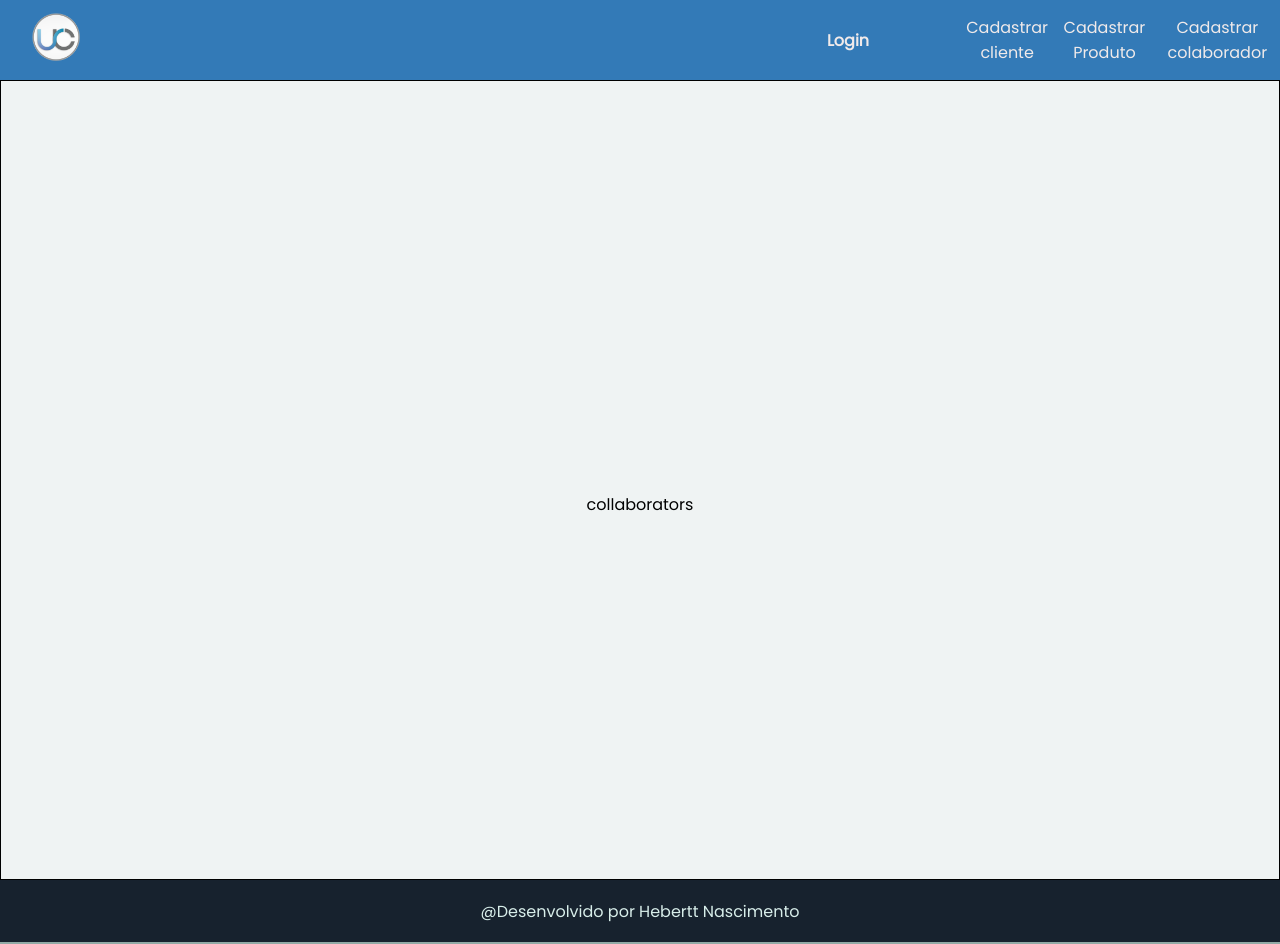
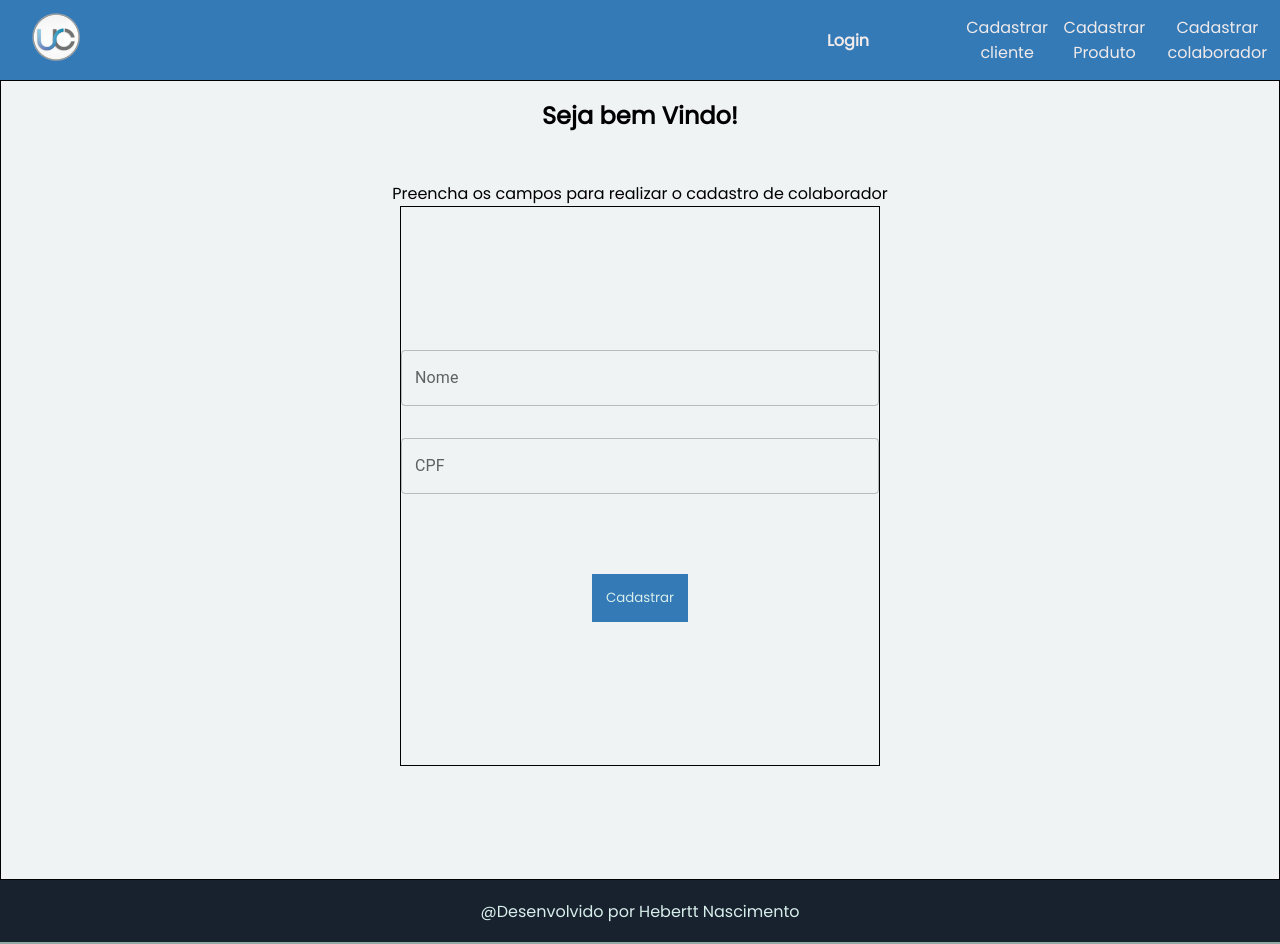
Before and after one commit to Kamui-Hebertt/ultracar-front-end-challenger, a React (Vite) app: page /collaborator in a window 1280 px wide. Built offline with nearby package versions, Linux system fonts and the light colour scheme.

Commit message:
feat: registers area

```diff
--- a/src/pages/Collaborators.tsx
+++ b/src/pages/Collaborators.tsx
@@ -1,13 +1,94 @@
+import { ContainerMain } from "../components/home/HomeStyles";
+import React, { useState } from "react";
+import TextField from "@mui/material/TextField";
+import { ConatinerContact, SectionLogin } from "./LoginStyles";
 
-import { ContainerMain } from "../components/home/HomeStyles";
+// import { costumers } from "../mocks/ClientsData";
+// import { IClientData } from "../intefaces/IClientData";
+// import DataRegistry from '../helpers/RegisterClient';
+
+const Collaborator = () => {
+  // const UserRegistry = new DataRegistry();
+
+  const [name, setName] = useState<string>("");
+  const [cpf, setCPF] = useState<string>("");
+
+  const [qrCode, setCode] = useState<string>("");
+  const [sign, setSign] = useState<boolean>(false);
+
+  const generateCode = () => {
+    const length = 15;
+    let code = "";
+    const chars =
+      "ABCDEFGHIJKLMNOPQRSTUVWXYZabcdefghijklmnopqrstuvwxyz0123456789";
+    for (let i = 0; i < length; i++) {
+      const randomIndex = Math.floor(Math.random() * chars.length);
+      code += chars[randomIndex];
+    }
+    return code;
+  };
+
+  const submit = (e: React.FormEvent<HTMLFormElement>) => {
+    e.preventDefault();
 
 
-const Collaborators:React.FC = () => {
-  return(
+
+    if (cpf.trim().length < 11) {
+      return alert("Cpf inválido, digite um formato válido");
+    }
+
+    if (!/^[0-9-]+$/.test(cpf)) {
+      return alert('Formato de cpf inválido, digite números com "-"');
+    }
+
+    let code = generateCode();
+    setCode(code);
+    setSign(true);
+    console.log(qrCode);
+    // UserRegistry.register(name, code, cpf);
+
+
+
+
+  };
+  return (
     <ContainerMain>
-      <p>collaborators</p>
+      <ConatinerContact>
+        <h2>Seja bem Vindo!</h2>
+
+        <p>Preencha os campos para realizar o cadastro de colaborador</p>
+        <form onSubmit={submit}>
+          <SectionLogin>
+            <TextField
+              label="Nome"
+              variant="outlined"
+              fullWidth
+              value={name}
+              onChange={(e) => setName(e.target.value)}
+            />
+
+            <TextField
+              label="CPF"
+              variant="outlined"
+              fullWidth
+              value={cpf}
+              onChange={(e) => setCPF(e.target.value)}
+            />
+
+
+            <button type="submit">Cadastrar</button>
+
+            {!sign || (
+              <p>
+                Cadastro realizado com sucesso, seu codigo de QR code ou login é
+                : {qrCode}
+              </p>
+            )}
+          </SectionLogin>
+        </form>
+      </ConatinerContact>
     </ContainerMain>
-  )
-}
+  );
+};
 
-export default Collaborators;
+export default Collaborator;
--- a/src/pages/LoginStyles.tsx
+++ b/src/pages/LoginStyles.tsx
@@ -65,7 +65,8 @@ export const Button = styled.input`
 `;
 
 export const SectionLogin = styled.section `
-
+border:1px solid black;
+gap:2rem;
 display:flex;
 height:35rem;
 width: 30rem;
--- a/src/pages/Product.tsx
+++ b/src/pages/Product.tsx
@@ -1,15 +1,67 @@
+import { ContainerMain } from "../components/home/HomeStyles";
+import React, { useState } from "react";
+import TextField from "@mui/material/TextField";
+import { ConatinerContact, SectionLogin } from "./LoginStyles";
+
+// import { costumers } from "../mocks/ClientsData";
+// import { IClientData } from "../intefaces/IClientData";
+// import DataRegistry from '../helpers/RegisterClient';
+
+const Product = () => {
+  // const UserRegistry = new DataRegistry();
+
+  const [name, setName] = useState<string>("");
+  const [price, setPrice] = useState<string>("");
+
+  const [qrCode, setCode] = useState<string>("");
+  const [sign, setSign] = useState<boolean>(false);
+
+
+  const submit = (e: React.FormEvent<HTMLFormElement>) => {
+    e.preventDefault();
 
 
 
-import { ContainerMain } from "../components/home/HomeStyles";
+    setSign(true);
+    console.log(qrCode);
+    // UserRegistry.register(name, code, cpf);
 
 
-const  Product:React.FC = () => {
-  return(
+
+
+  };
+  return (
     <ContainerMain>
-      <p>products</p>
+      <ConatinerContact>
+        <h2>Seja bem Vindo!</h2>
+
+        <p>Preencha os campos para cadastrar um produto</p>
+        <form>
+          <SectionLogin>
+            <TextField
+              label="Nome do produto"
+              variant="outlined"
+              fullWidth
+              value={name}
+              onChange={(e) => setName(e.target.value)}
+            />
+
+            <TextField
+              label="cadastre o valor do produto"
+              variant="outlined"
+
+              value={price}
+              onChange={(e) => setPrice(e.target.value)}
+            />
+
+
+            <button type="submit">Cadastrar</button>
+
+            </SectionLogin>
+        </form>
+      </ConatinerContact>
     </ContainerMain>
-  )
-}
+  );
+};
 
 export default Product;
```
Also changed, not shown: src/pages/Login.tsx (+7 -2 lines).
